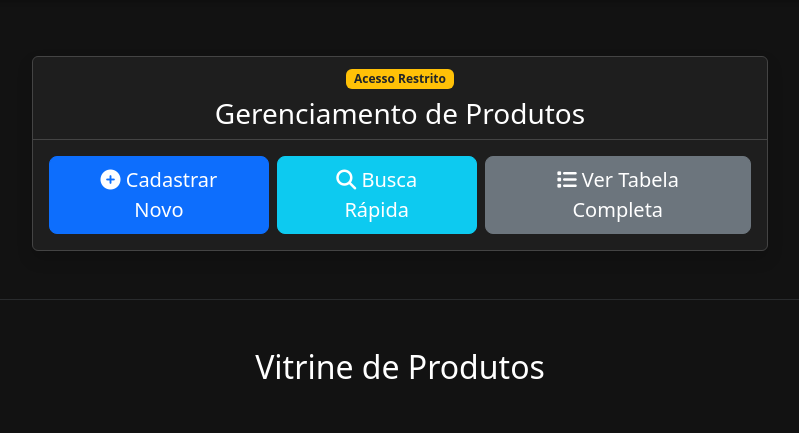
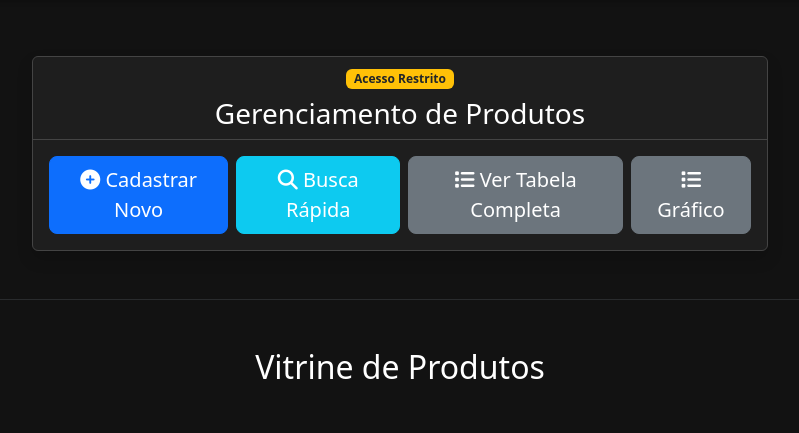
Before and after one commit to Italoromulo/CRUD-2.0, a PHP site: page /inicial.php in a window 1280 px wide. Shown: the part 75-508 px from the top of the page, without its empty margins (240-1039 px from the left). Run offline with PHP 8.4, Linux system fonts and the light colour scheme; a user stored in the database is signed in; data comes from the database, SQL or seed files in the repository.

```diff
--- a/inicial.php
+++ b/inicial.php
@@ -76,7 +76,6 @@ function renderProduto($row)
             color: var(--text-color);
             scroll-behavior: smooth;
             transition: background-color 0.3s, color 0.3s;
-            /* Transição suave para o tema */
         }
 
         .main-header {
@@ -128,7 +127,6 @@ function renderProduto($row)
             width: 100%;
         }
 
-        /* Ícones do Header (Carrinho e User) */
         .header-icons {
             display: flex;
             align-items: center;
@@ -164,7 +162,6 @@ function renderProduto($row)
             border-bottom: 1px solid #444;
         }
 
-        /* --- CARROSSEL CSS --- */
         .product-section {
             padding: 4rem 0 2rem 0;
             width: 100%;
@@ -309,7 +306,6 @@ function renderProduto($row)
             transition: color 0.3s ease;
         }
 
-        /* --- ADMIN MENU ORIGINAL --- */
         .admin-menu-container {
             position: relative;
             display: inline-block;
@@ -350,10 +346,6 @@ function renderProduto($row)
             transform: translateY(0);
         }
 
-        /* ==================================================================
-           NOVO CSS DE ACESSIBILIDADE (Adicionado sem mexer no original)
-           ================================================================== */
-        /* Menu Flutuante */
         .accessibility-menu {
             position: fixed;
             bottom: 20px;
@@ -385,7 +377,6 @@ function renderProduto($row)
             border-color: var(--primary-color);
         }
 
-        /* Sobrescrita para MODO CLARO (Light Mode) */
         body.light-mode {
             background-color: #f4f4f4;
             color: #000;
@@ -508,6 +499,9 @@ function renderProduto($row)
                                 </a>
                                 <a href="consul_todos.php" class="btn btn-secondary btn-lg px-4">
                                     <i class="fas fa-list"></i> Ver Tabela Completa
+                                </a>
+                                <a href="painel.php" class="btn btn-secondary btn-lg px-4">
+                                    <i class="fas fa-list"></i> Gráfico
                                 </a>
                             </div>
                         </div>
```
